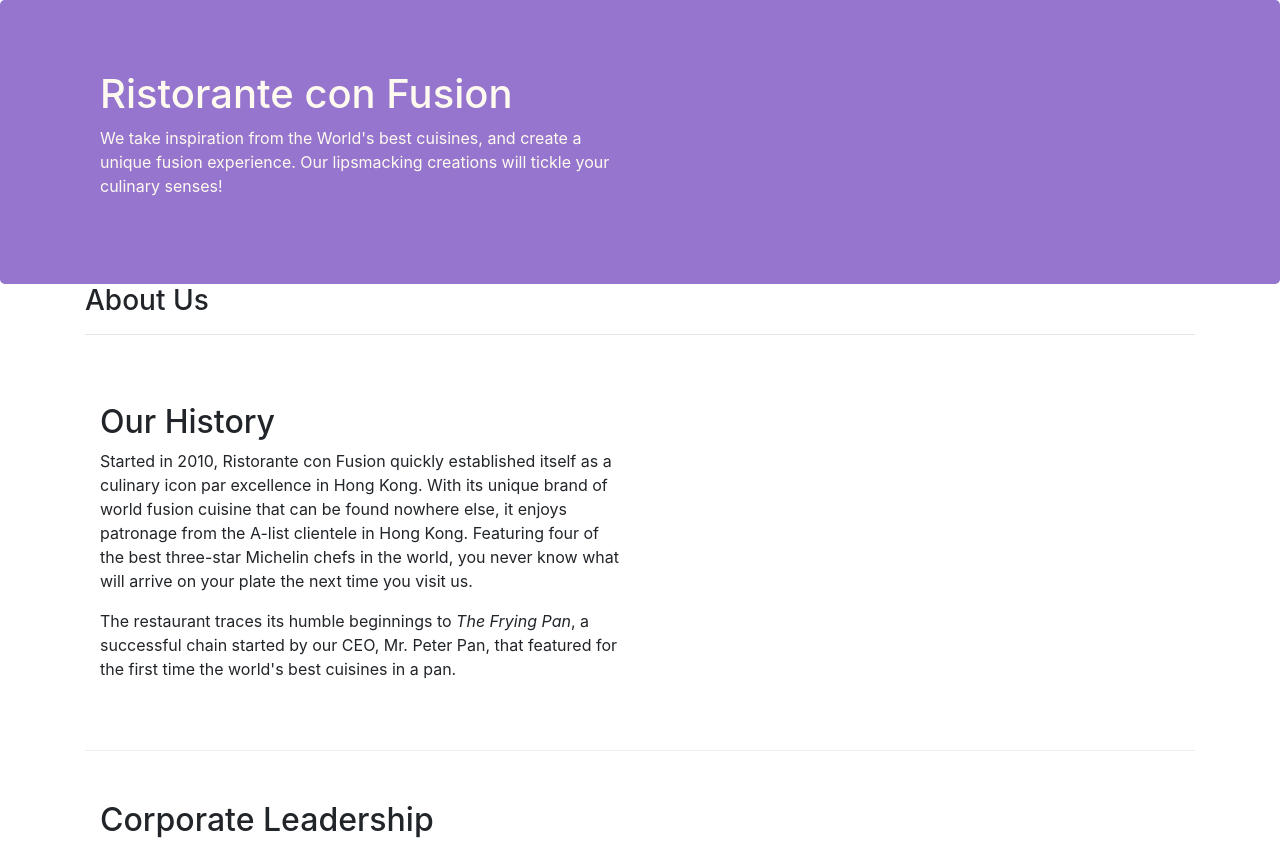
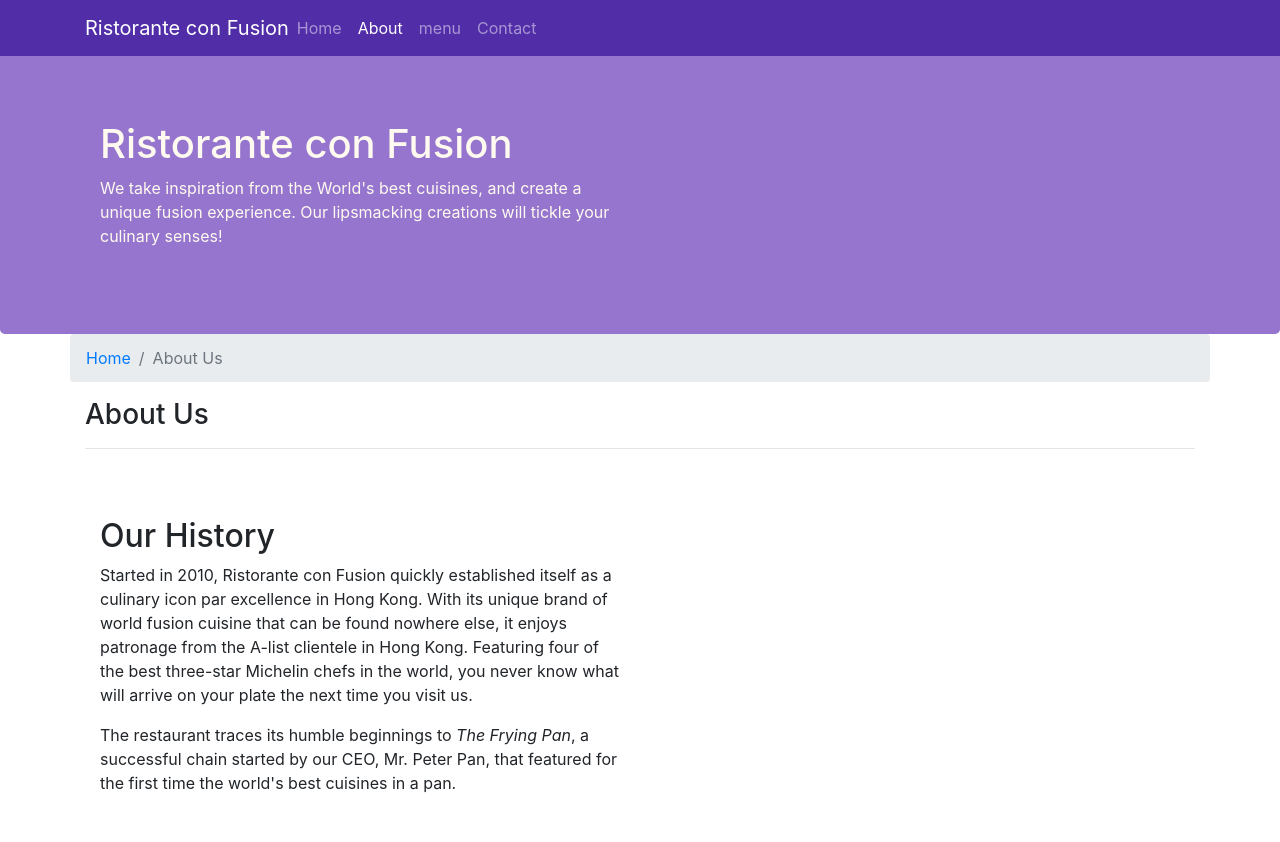
Before and after one commit to liodom/conFusion, a website: page aboutus.html in a window 1280 px wide. Shown: the top 842 px of the page. Drawn offline with nearby package versions, Linux system fonts and the light colour scheme.

Commit message:
navbar and breadcrumb

```diff
--- a/CSS/styles.css
+++ b/CSS/styles.css
@@ -29,6 +29,11 @@
     color: #0f0f0f;
 }
 
-/* body {
-    background-color: darkkhaki;
-} */
+body {
+    padding: 50px 0px 0px 0px;
+    z-index: 0;
+}
+
+.navbar-dark {
+    background-color: #512da8;
+}
--- a/aboutus.html
+++ b/aboutus.html
@@ -18,6 +18,25 @@
 
 <body>
 
+    <nav class="navbar navbar-dark navbar-expand-sm fixed-top">
+        <div class="container">
+            <button class="navbar-toggler" type="button" data-toggle="collapse" data-target="#Navbar">
+                <span class="navbar-toggler-icon"></span>
+            </button>
+            <a  class="navbar-brand mr-auto" href="./index.html">Ristorante con Fusion</a>
+
+            <div class="collapse navbar-collapse" id="Navbar">
+                <ul class="navbar-nav mr-auto">
+                    <li class="nav-item"><a class="nav-link" href="./index.html">Home</a></li>
+                    <li class="nav-item active"><a class="nav-link" href="#">About</a></li>
+                    <li class="nav-item"><a class="nav-link" href="#">menu</a></li>
+                    <li class="nav-item"><a class="nav-link" href="#">Contact</a></li>
+                </ul>
+            </div>
+
+        </div>
+    </nav>
+
     <header class="jumbotron">
         <div class="container">
             <div class="row row-header">
@@ -31,11 +50,16 @@
         </div>
     </header>
 
-
         <div class="container">
-            <div>
-               <h3>About Us</h3>
-               <hr>
+            <div class="row">
+                <ol class="col-12 breadcrumb">
+                    <li class="breadcrumb-item"><a href="./index.html">Home</a></li>
+                    <li class="breadcrumb-item active">About Us</li>
+                </ol>
+                <div class="col-12">
+                    <h3>About Us</h3>
+                    <hr>
+                </div>
             </div>
         </div>
 
@@ -75,7 +99,7 @@
                 <div class="col-4 offset-1 col-sm-2">
                     <h5>Links</h5>
                     <ul class="list-unstyled">
-                        <li><a href="#">Home</a></li>
+                        <li><a href="./index.html">Home</a></li>
                         <li><a href="#">About</a></li>
                         <li><a href="#">Menu</a></li>
                         <li><a href="#">Contact</a></li>
```
Also changed, not shown: index.html (+24 -1 lines).
